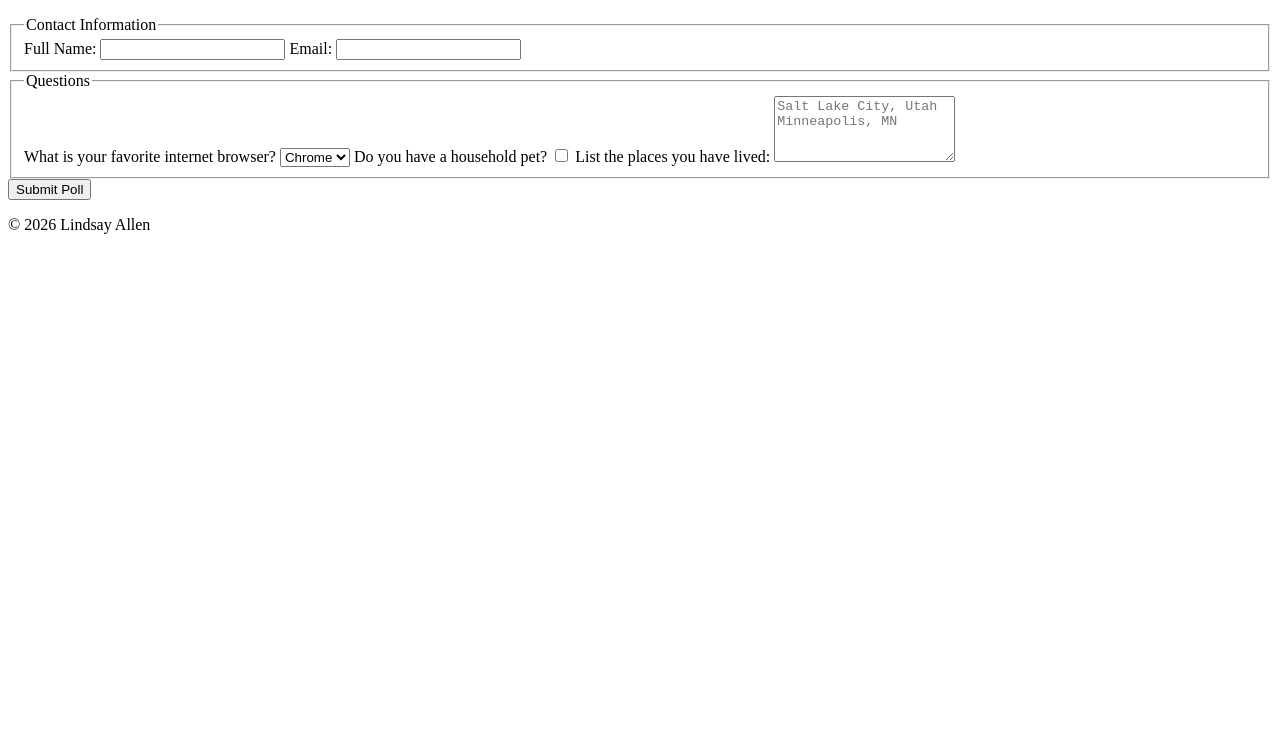
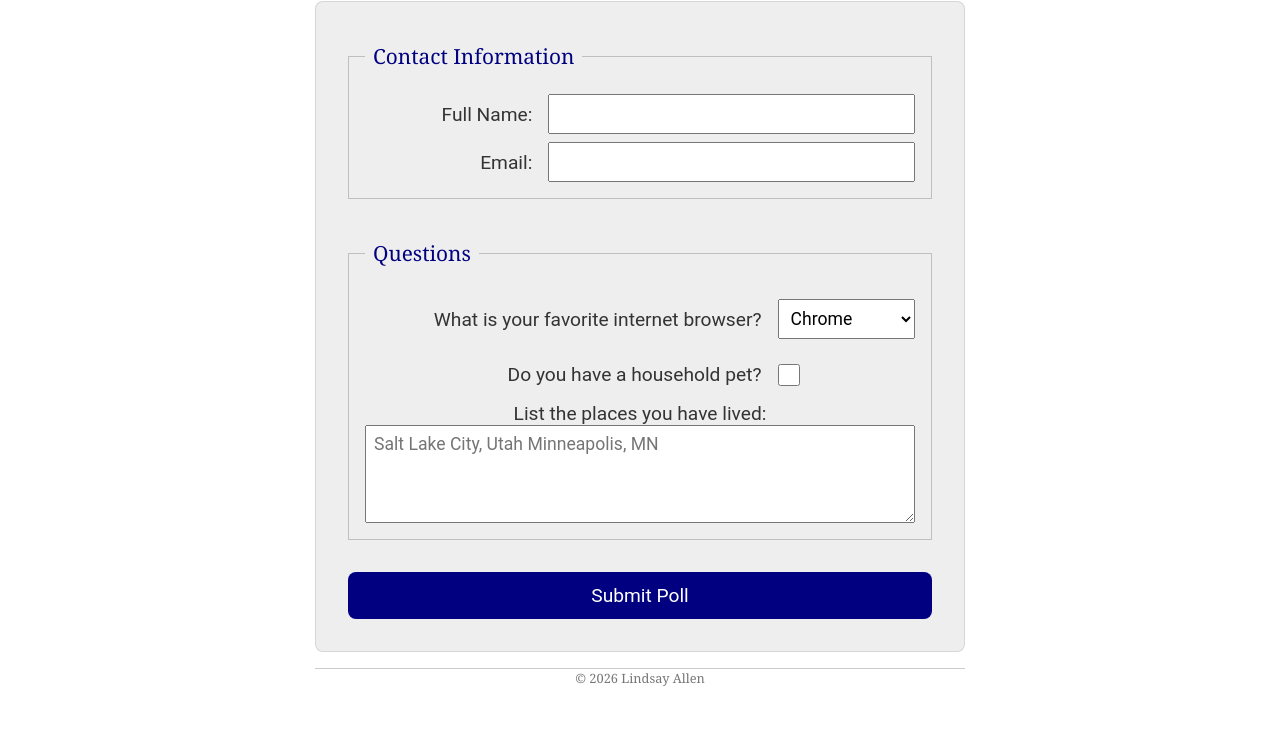
Before and after one commit to lindzjae/wdd130, a plain HTML site: page week05/poll-form.html in a window 1280 px wide. Shown: the part 64-800 px from the top of the page. Drawn offline with Linux system fonts and the light colour scheme.

Commit message:
week 5 style update

```diff
--- a/week05/poll-form.html
+++ b/week05/poll-form.html
@@ -4,6 +4,7 @@
 <head>
     <meta charset="UTF-8">
     <meta name="viewport" content="width=device-width, initial-scale=1">
+    <link rel="stylesheet" href="styles/poll-form.css">
     <title>Poll Form</title>
 </head>
 
@@ -16,23 +17,33 @@
         <form>
             <fieldset>
                 <legend>Contact Information</legend>
+                <div class="form-item label-narrow">
                     <label for="fullname">Full Name:</label>
                     <input type="text" id="fullname" name="fullname" required>
+                </div>
+                <div class="form-item label-narrow">
                     <label for="useremail">Email:</label>
                     <input type="email" id="useremail" name="useremail" required>
+                </div>
             </fieldset>
             <fieldset>
                 <legend>Questions</legend>
+                <div class="form-item label-wide">
                     <label for="browser">What is your favorite internet browser?</label>
                     <select name="browser" id="browser">
                         <option value="chrome">Chrome</option>
                         <option value="safari">Safari</option>
                         <option value="edge">Edge</option>
                     </select>
+                </div>
+                <div class="form-item label-wide">
                     <label for="pet">Do you have a household pet?</label>
                     <input type="checkbox" id="pet" name="pet">
+                </div>
+                <div class="form-item">
                     <label for="places">List the places you have lived: </label>
                     <textarea id="places" name="places" rows="4" placeholder="Salt Lake City, Utah Minneapolis, MN"></textarea>
+                </div>
             </fieldset>
             <button type="submit">Submit Poll</button>
         </form>
--- /dev/null
+++ b/week05/styles/poll-form.css
@@ -0,0 +1,119 @@
+* {
+    margin: 0;
+    padding: 0;
+    box-sizing: border-box;
+}
+
+body {
+    font-family: Merriweather, Georgia, serif;
+    font-size: 1.2rem;
+    color: #333;
+}
+
+header,
+footer {
+    width: 100%;
+    max-width: 650px;
+    margin: 0 auto;
+}
+
+h1 {
+    margin: 1rem;
+    font-size: 1.5rem;
+    color: navy;
+    text-align: center;
+}
+
+form {
+    width: 100%;
+    max-width: 650px;
+    margin: 0 auto;
+    padding: 1rem;
+    border: 1px solid rgb(0 0 0 / 0.1);
+    border-radius: 0.5rem;
+    background-color: #eee;
+    display: grid;
+}
+
+fieldset {
+    display: grid;
+    gap: 0.5rem;
+    margin: 1rem;
+    padding: 1rem;
+    border: 1px solid rgb(0 0 0 / 0.2);
+}
+
+legend {
+    padding: 0.5rem;
+    color: navy;
+    font-size: 1.3rem;
+}
+
+label,
+input,
+button,
+select,
+textarea {
+    font-family: Roboto, Arial, sans-serif;
+}
+
+label {
+    text-align: right;
+    padding-right: 1rem;
+}
+
+input,
+select,
+textarea {
+    padding: 0.5rem;
+    font-size: 1.1rem;
+}
+
+input[type="checkbox"] {
+    width: 22px;
+    height: 22px;
+    vertical-align: bottom;
+}
+
+button {
+    margin: 1rem;
+    padding: 0.75rem;
+    border: none;
+    border-radius: 0.5rem;
+    background-color: navy;
+    color: #fff;
+    font-size: 1.2rem;
+    cursor: pointer;
+}
+
+button:hover,
+button:focus-visible {
+    background-color: darkgreen;
+}
+
+footer {
+    margin-top: 1rem;
+    text-align: center;
+    font-size: 0.8rem;
+    color: #777;
+    border-top: 1px solid #ccc;
+}
+
+.form-item {
+    display: grid;
+    align-items: center;
+}
+
+.label-narrow {
+    grid-template-columns: 1fr 2fr;
+}
+
+.label-wide {
+    grid-template-columns: 3fr 1fr;
+    margin: 0.5rem 0;
+}
+
+label[for="places"] {
+    text-align: center;
+    padding-right: 0;
+}
```
Lines whose indentation alone changed are shown as unchanged.
